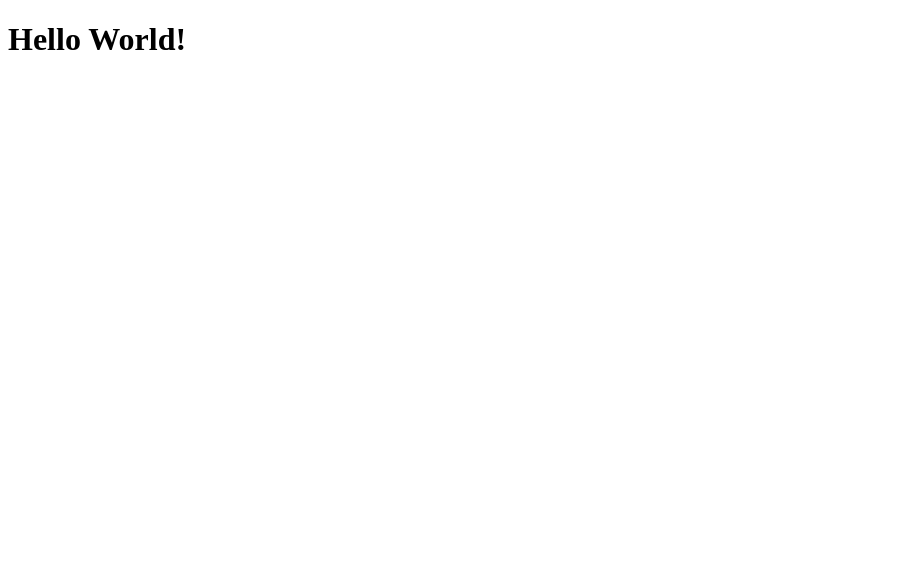
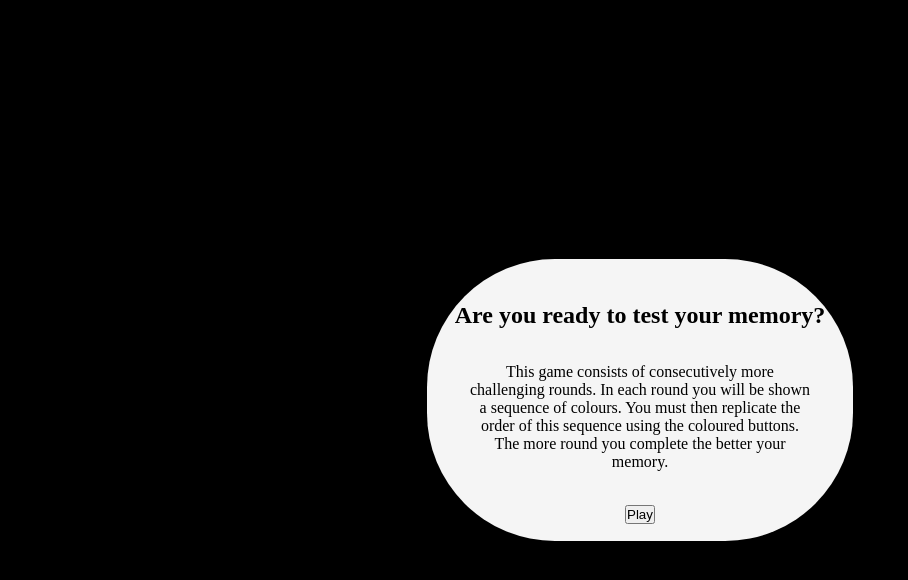
Before and after one commit to josh-foster/Javasript-Game, a plain HTML site: page index.html in a window 1280 px wide. Shown: the whole page, without its empty margins (0-908 px from the left). Drawn offline with Linux system fonts and the light colour scheme.

Commit message:
menu started

```diff
--- a/index.html
+++ b/index.html
@@ -3,9 +3,18 @@
 <head>
     <meta charset="UTF-8">
     <meta name="viewport" content="width=device-width, initial-scale=1.0">
+    <link rel="stylesheet" href="main.css">
     <title>Josh's Javascript Memory Game</title>
 </head>
 <body>
-    <h1>Hello World!</h1>
+
+    <main>
+        <article>
+            <h1>Are you ready to test your memory?</h1>
+            <p>This game consists of consecutively more challenging rounds. In each round you will be shown a sequence of colours. You must then replicate the order of this sequence using the coloured buttons. The more round you complete the better your memory.</p>
+            <button>Play</button>
+        </article>
+    </main>
+
 </body>
 </html>
--- /dev/null
+++ b/main.scss
@@ -0,0 +1,38 @@
+*{
+    margin:0;
+    padding: 0;
+}
+body{
+    background-color: black;
+    height: 100%;
+    width: 100%;
+    overflow: hidden;
+
+    main{
+
+        width: 100vw;
+        height: 100vh;
+        display: flex;
+        justify-content: center;
+        align-items: center;
+
+
+        article{
+            background-color: whitesmoke;
+            height: 20vw;
+            width: 33.3vw;
+            border-radius: 10vw;
+            display: flex;
+            flex-direction: column;
+            justify-content: center;
+            align-items: center;
+            justify-content: space-around;
+            padding-top: 2%;
+
+            p{
+                width: 80%;
+                text-align: center;
+            }
+        }
+    }
+}
```
Also changed, not shown: main.css (added), 1 other file.
